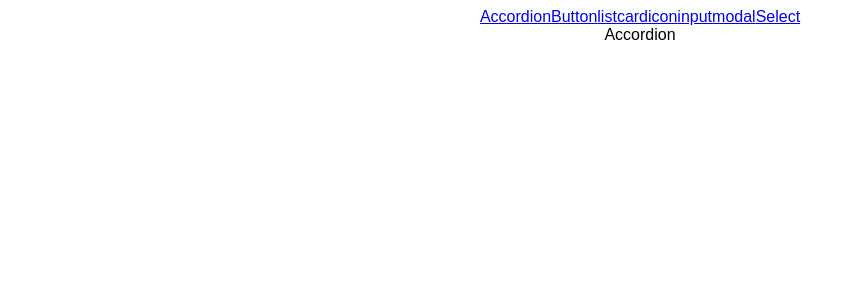
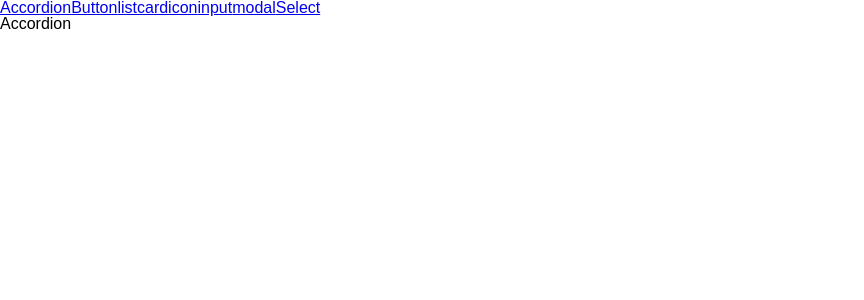
Before and after one commit to Lim-Suhyeon/reactType, a React (Create React App) app: page / in a window 1280 px wide. Shown: the top 300 px of the page, without its empty margins (0-864 px from the left). Built offline with nearby package versions, Linux system fonts and the light colour scheme.

Commit message:
Update 3 files

```diff
--- a/public/index.html
+++ b/public/index.html
@@ -3,7 +3,7 @@
 
 <head>
 	<meta charset="utf-8">
-	<meta name="viewport" content="width=device-width, initial-scale=1, shrink-to-fit=no">
+	<meta name="viewport" content="width=device-width, initial-scale=1.0, maximum-scale=1.0, user-scalable=no, viewport-fit=cover">
 	<meta name="theme-color" content="#000000">
 	<!--
       manifest.json provides metadata used when your web app is added to the
--- a/src/components/List/List.tsx
+++ b/src/components/List/List.tsx
@@ -8,7 +8,7 @@ export default function List(props: any) {
   ));
   return (
     <>
-      <ul className="list_bul">{dataLists}</ul>
+      <ul className="list">{dataLists}</ul>
     </>
   );
 }
--- a/src/styles.css
+++ b/src/styles.css
@@ -1,4 +1,128 @@
-.App {
-  font-family: sans-serif;
-  text-align: center;
+/* reset */
+html,
+body,
+div,
+span,
+applet,
+object,
+iframe,
+h1,
+h2,
+h3,
+h4,
+h5,
+h6,
+p,
+blockquote,
+pre,
+a,
+abbr,
+acronym,
+address,
+big,
+cite,
+code,
+del,
+dfn,
+em,
+img,
+ins,
+kbd,
+q,
+s,
+samp,
+small,
+strike,
+strong,
+sub,
+sup,
+tt,
+var,
+b,
+u,
+i,
+center,
+dl,
+dt,
+dd,
+ol,
+ul,
+li,
+fieldset,
+form,
+label,
+legend,
+table,
+caption,
+tbody,
+tfoot,
+thead,
+tr,
+th,
+td,
+article,
+aside,
+canvas,
+details,
+embed,
+figure,
+figcaption,
+footer,
+header,
+hgroup,
+menu,
+nav,
+output,
+ruby,
+section,
+summary,
+time,
+mark,
+audio,
+video {
+  margin: 0;
+  padding: 0;
+  border: 0;
+  vertical-align: baseline;
 }
+/* HTML5 display-role reset for older browsers */
+article,
+aside,
+details,
+figcaption,
+figure,
+footer,
+header,
+hgroup,
+menu,
+nav,
+section {
+  display: block;
+}
+html {
+  font-family: Arial, Helvetica, sans-serif;
+  font-size: 10px;
+}
+body {
+  font-size: 1.6rem;
+  line-height: 1;
+}
+ol,
+ul {
+  list-style: none;
+}
+blockquote,
+q {
+  quotes: none;
+}
+blockquote:before,
+blockquote:after,
+q:before,
+q:after {
+  content: "";
+  content: none;
+}
+table {
+  border-collapse: collapse;
+  border-spacing: 0;
+}
```
